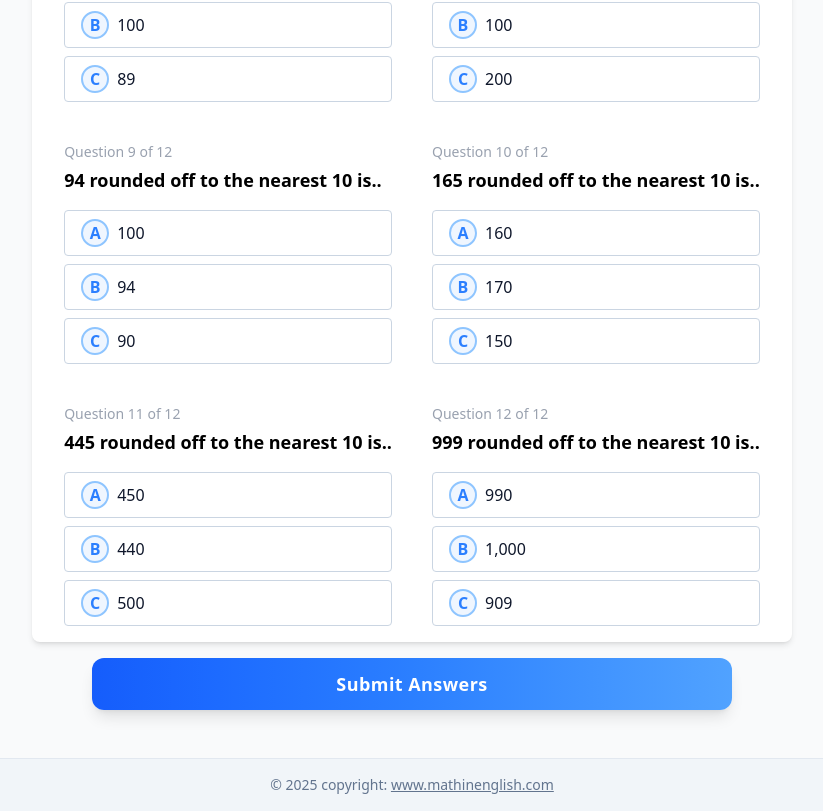
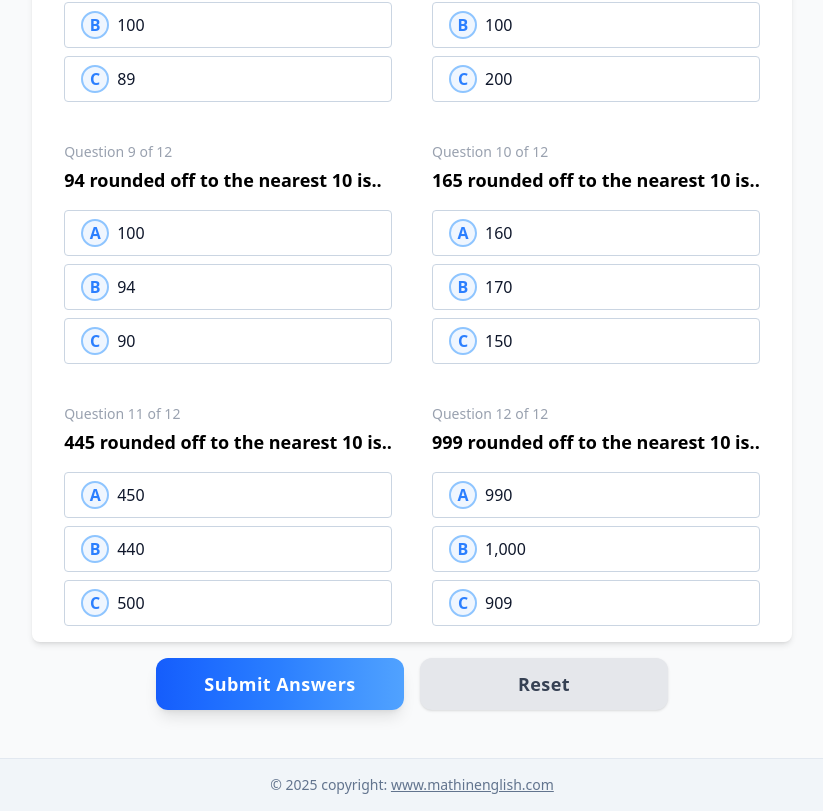
Before and after one commit to hannanfikri/bridge-asia-frontend-task, a React (Vite) app: page / in a window 1280 px wide. Shown: the part 1176-1987 px from the top of the page, without its empty margins (228-1051 px from the left). Built offline with nearby package versions, Linux system fonts and the light colour scheme.

Commit message:
add reset button

```diff
--- a/src/app/App.jsx
+++ b/src/app/App.jsx
@@ -6,7 +6,7 @@ import { useApp } from '../data/hooks';
 
 export const App = () => {
   const { formMethod, onSubmit, playAnimation, questions } = useApp();
-  const { handleSubmit, formState: { errors } } = formMethod;
+  const { handleSubmit, reset, formState: { errors } } = formMethod;
 
   return (
     <>
@@ -23,7 +23,8 @@ export const App = () => {
                 Please answer all questions!
               </div>
             )}
-            <div className="flex justify-center">
+            <div className="flex justify-center w-full">
+              <div className="w-full max-w-lg flex flex-col md:flex-row gap-4 items-center">
                 <Button
                   type="submit"
                   className="w-1/2 flex items-center justify-center gap-2 bg-gradient-to-r from-blue-600 via-blue-500 to-blue-400 text-white py-3 rounded-xl shadow-lg font-semibold text-lg tracking-wide transition-all duration-200 border-none hover:from-blue-700 hover:via-blue-600 hover:to-blue-500 hover:scale-105 hover:shadow-xl focus:outline-none focus:ring-2 focus:ring-blue-300"
@@ -32,6 +33,14 @@ export const App = () => {
                     playAnimation ? <AnimatedLogo className="size-7" play={playAnimation} /> : <span>Submit Answers</span>
                   }
                 </Button>
+                <Button
+                  type="button"
+                  onClick={() => reset()}
+                  className="w-1/2 flex items-center justify-center gap-2 bg-gray-200 text-gray-700 py-3 rounded-xl shadow font-semibold text-lg tracking-wide transition-all duration-200 border-none hover:bg-gray-300 hover:scale-105 hover:shadow-xl focus:outline-none focus:ring-2 focus:ring-gray-300"
+                >
+                  Reset
+                </Button>
+              </div>
             </div>
           </div>
         </form>
```
Lines whose indentation alone changed are shown as unchanged.
